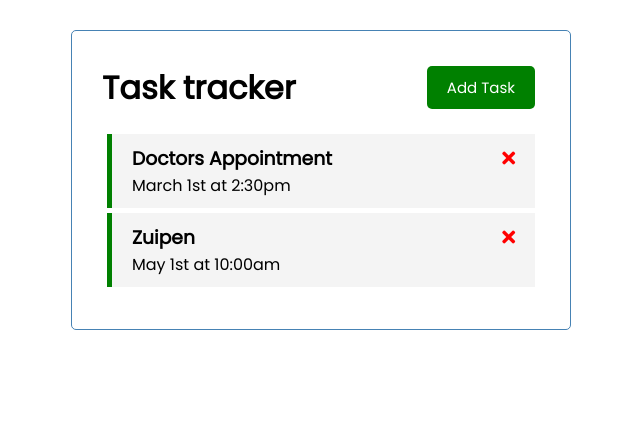
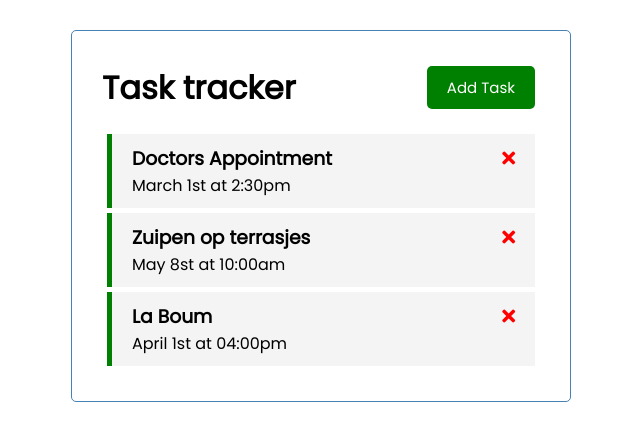
Before and after one commit to LennertVerbesselt/Todo-App, a Vue app: page / in a window 1280 px wide. Shown: the top 440 px of the page, without its empty margins (319-959 px from the left). Built offline with nearby package versions, Linux system fonts and the light colour scheme.

Commit message:
Delete task function, toggle reminder

```diff
--- a/src/App.vue
+++ b/src/App.vue
@@ -1,7 +1,7 @@
 <template>
   <div class="container">
     <Header title="Task tracker" />
-    <Tasks :tasks="tasks" />
+    <Tasks @toggle-reminder="toggleReminder" @delete-task="deleteTask" :tasks="tasks" />
   </div>
 </template>
 
@@ -20,19 +20,36 @@ export default {
       tasks: []
     }
   },
+  methods: {
+    deleteTask(id) {
+      if(confirm('Are you sure?')){
+        this.tasks = this.tasks.filter((task) => task.id !== id)
+      }
+    },
+
+    toggleReminder(id) {
+      this.tasks = this.tasks.map((task) => task.id === id ? {...task, reminder: !task.reminder} : task)
+    }
+  },
   created() {
     this.tasks = [
       {
         id:1,
         text: 'Doctors Appointment',
         day: 'March 1st at 2:30pm',
-        reminder: 'true',
+        reminder: 'True',
       },
       {
         id:2,
-        text: 'Zuipen',
-        day: 'May 1st at 10:00am',
-        reminder: 'true',
+        text: 'Zuipen op terrasjes',
+        day: 'May 8st at 10:00am',
+        reminder: 'True',
+      },
+      {
+        id:3,
+        text: 'La Boum',
+        day: 'April 1st at 04:00pm',
+        reminder: 'False',
       },
     ]
   }
--- a/src/components/Task.vue
+++ b/src/components/Task.vue
@@ -1,7 +1,7 @@
 <template>
-    <div :class="[task.reminder ? 'reminder' : '', 'task']">
+    <div @dblclick="$emit('toggle-reminder', task.id)" :class="[task.reminder ? 'reminder' : '', 'task']">
         <h3>{{task.text}}
-            <i class="fas fa-times"></i>
+            <i @click="$emit('delete-task', task.id)" class="fas fa-times"></i>
         </h3>
         <p>{{task.day}}</p>
     </div>
@@ -13,7 +13,8 @@ export default {
     name: 'Task',
     props: {
         task: Object
-    }
+    },
+    emits: ['delete-task', 'toggle-reminder'],
 }
 </script>
 
--- a/src/components/Tasks.vue
+++ b/src/components/Tasks.vue
@@ -1,6 +1,6 @@
 <template>
     <div :key="task.id" v-for="task in tasks">
-        <Task :task="task" />
+        <Task @toggle-reminder="$emit('toggle-reminder', task.id) " @delete-task="$emit('delete-task', task.id)" :task="task" />
     </div>
 </template>
 
@@ -14,6 +14,7 @@ export default {
     },
     components: {
         Task
-    }
+    },
+    emits:['delete-task', 'toggle-reminder']
 }
 </script>
```
Also changed, not shown: src/components/AddTask.vue (added, +9 -0 lines).
